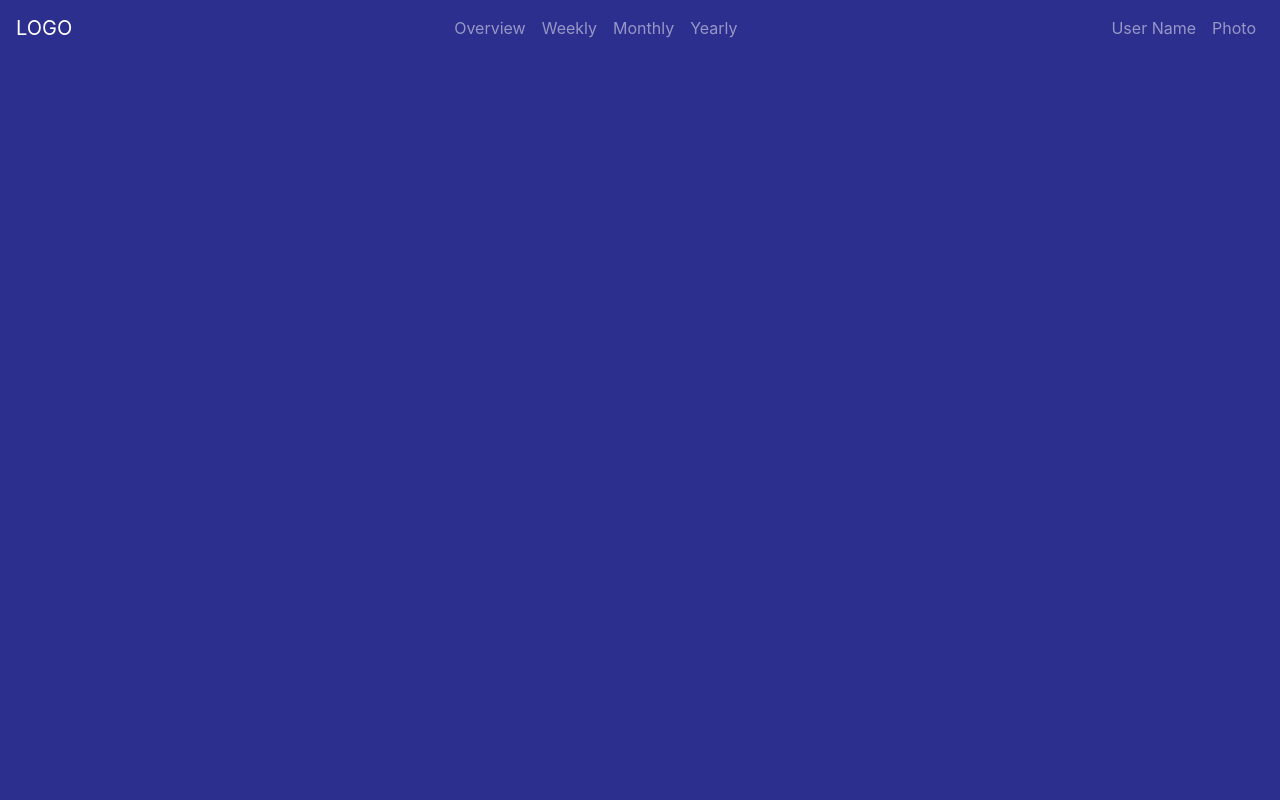
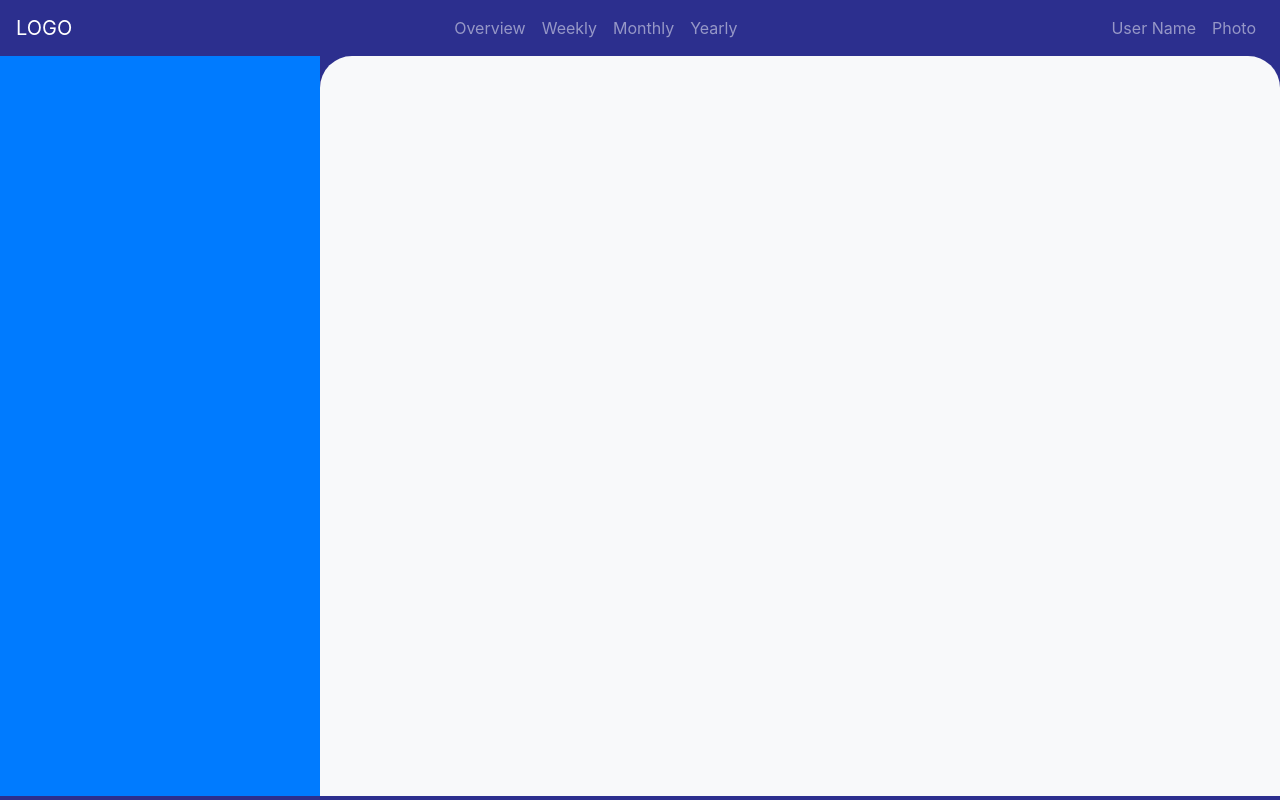
Before and after one commit to FinleyZ/my-account-book, a React (Create React App) app: page / in a window 1280 px wide. Built offline with nearby package versions, Linux system fonts and the light colour scheme.

Commit message:
main page layput finished

```diff
--- a/src/App.js
+++ b/src/App.js
@@ -2,11 +2,12 @@ import './App.css';
 import Container from 'react-bootstrap'
 
 import MyAccountBook from './containers/MyAccountBook/MyAccountBook'
-
+import Navigation from './components/Navbar/Navbar'
 
 function App() {
   return (
     <div className="App">
+      <Navigation/>
         <MyAccountBook/>
 
     </div>
--- a/src/Custom.scss
+++ b/src/Custom.scss
@@ -3,4 +3,9 @@ $theme-colors: (
   "dark": #2C2F8E,
 );
 
+$sizes:(
+	92: 92.5%,
+);
+
+
 @import "node_modules/bootstrap/scss/bootstrap";
--- a/src/components/Navbar/Navbar.css
+++ /dev/null
@@ -1,3 +0,0 @@
-.bg-dark{
-	background-color: #ffffff ;
-}
--- a/src/components/Navbar/Navbar.js
+++ b/src/components/Navbar/Navbar.js
@@ -2,7 +2,6 @@ import React from 'react'
 
 import Logo from '../Logo/Logo'
 import {Navbar, Nav} from 'react-bootstrap'
-import classes from './Navbar.css'
 
 
 const Navigation = (props) => {
--- a/src/containers/MyAccountBook/MyAccountBook.css
+++ /dev/null
@@ -1,4 +0,0 @@
-.Container{
-	height: 100vh;
-  width: 100vw;;
-}
--- a/src/containers/MyAccountBook/MyAccountBook.js
+++ b/src/containers/MyAccountBook/MyAccountBook.js
@@ -1,15 +1,24 @@
 import React from 'react'
-import {Container} from 'react-bootstrap'
+import {Container, Row, Col} from 'react-bootstrap'
 import Navigation from '../../components/Navbar/Navbar'
-import Classes from './MyAccountBook'
 
 const MyAccountBook = () =>{
 
 	return(
-		// <Container className={Classes.Container} fluid >
-			<Navigation/>
-		// </Container>
+		<Container fluid className="h-92">
+			<Row className="h-100">
+				<Col className="bg-primary" lg="3" >
 
+				</Col>
+				<Col
+				className="bg-light" lg="9" style={{borderRadius: "2rem 2rem 0 0"}}>
+
+				</Col>
+			</Row>
+
+
+
+		</Container>
 	)
 }
 
```
Also changed, not shown: 1 other file (tests, documents, lock files or other folders).
